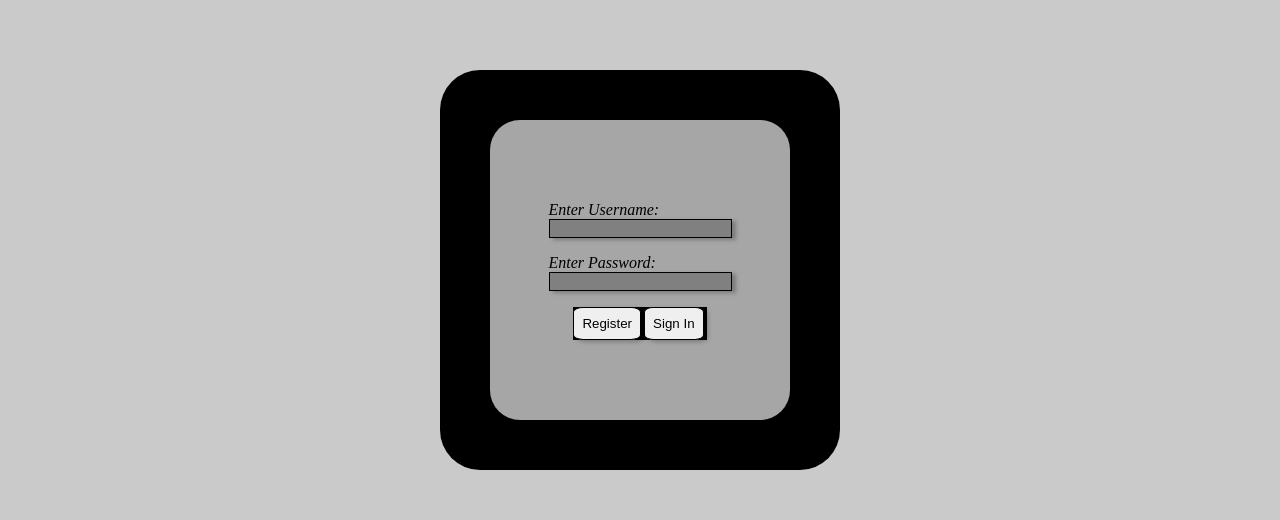
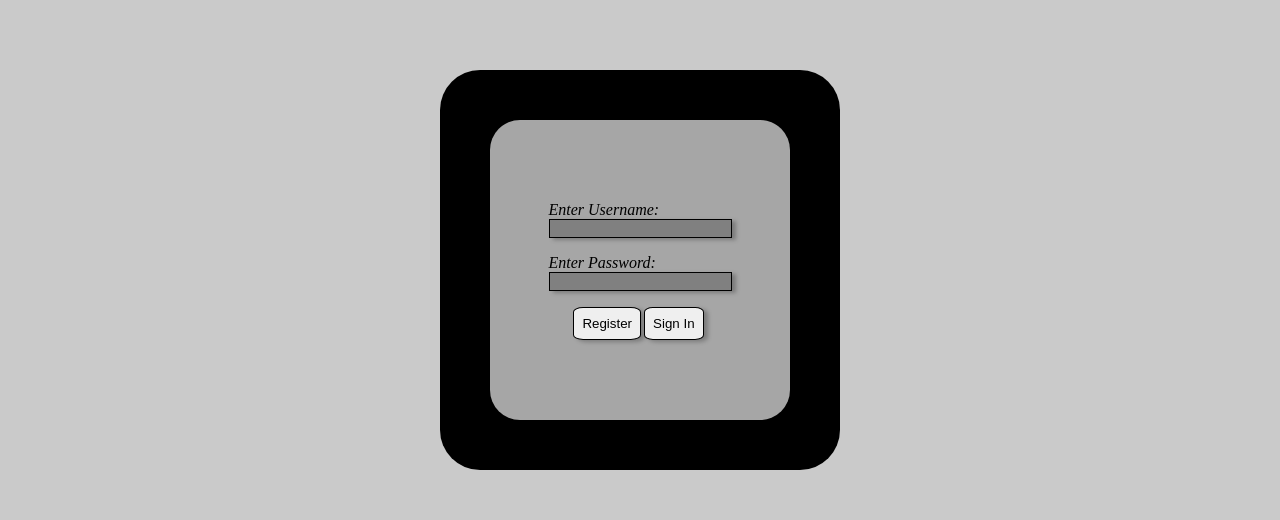
Before and after one commit to ukpabik/CryptoChat, a React (Vite) app in the folder cryptochat/: page /signin in a window 1280 px wide. Shown: the part 130-650 px from the top of the page. Built offline with nearby package versions, Linux system fonts and the light colour scheme.

Commit message:
Add feature that shows if user registered or logged in successfully

```diff
--- a/cryptochat/src/components/SignInBody.jsx
+++ b/cryptochat/src/components/SignInBody.jsx
@@ -1,79 +1,86 @@
-function SignInBody(){
+import axios from 'axios';
+import {React, useRef} from 'react'
 
- // ASYNC FUNCTION FOR HANDLING LOGIN
-  const handleLogin = async(e) => {
-
-    //PREVENTS DEFAULT FORM SUBMISSION
+function SignInBody() {
+  const errorMessageRef = useRef(null)
+  const successMessageRef = useRef(null)
+  // ASYNC FUNCTION FOR HANDLING LOGIN
+  const handleLogin = async (e) => {
+    // PREVENTS DEFAULT FORM SUBMISSION
     e.preventDefault();
 
-
-
-    //RETRIEVE VALUES OF USERNAME AND PASSWORD
+    // RETRIEVE VALUES OF USERNAME AND PASSWORD
     const username = e.target.username.value;
     const password = e.target.password.value;
     console.log(username);
 
     const action = e.nativeEvent.submitter.name;
+    const errorMessage = errorMessageRef.current;
+    const successMessage = successMessageRef.current;
+    try {
+      // Use axios to make the POST request
+      const response = await axios.post(`http://localhost:3000/${action}`, {
+        username,
+        password
+      });
 
-    try{
-      const response = await fetch(`http://localhost:3000/${action}`,{
-        method: 'POST',
-        headers:{
-          'Content-Type': 'application/json'
-        },
-        body: JSON.stringify({username, password})
-      })
+      if (response.status === 200) {
+        errorMessage.style.display = "none";
+        successMessage.style.display = "block";
+        const data = response.data;
 
-      if (response.ok){
-        const data = await response.json();
-
-        if (action === 'register'){
-          console.log('Successfully Registered')
+        if (action === 'register') {
+          successMessage.textContent = 'Successfully Registered';
         }
-        else{
-          console.log('Successfully Logged in')
+        else {
+          successMessage.textContent = 'Successfully Logged In';
           console.log("Token: ", data.token);
         }
       }
+    }
+    catch (error) {
 
+      errorMessage.style.display = "block";
+      successMessage.style.display = "none";
+      if (error.response) {
+        errorMessage.textContent = error.response.data.message;
+        console.error(error.response.data);
+      }
+      else {
+        errorMessage.textContent = error.message;
+        console.error("Error Message:", error.message);
+      }
     }
-    catch(e){
-      console.error("Cant handle request")
-    }
+  }
+
+  return (
+    <body>
+      <div className="login-flexbody">
+        <div className="login-box">
+
+          <form onSubmit={handleLogin} className="login-form">
+            <div className="login-field">
+              <label htmlFor="username">Enter Username: </label>
+              <input name="username" type="text" className="login-username" required />
+              <label htmlFor="password">Enter Password: </label>
+              <input name="password" type="password" className="login-username" required />
+            </div>
+            <div className="submit-button-div">
+              <div class = "button-container">
+                <input name="register" className="submit-button" type="submit" value="Register" />
+                <input name="signin" className="submit-button" type="submit" value="Sign In" />
+              </div>
 
 
-  }
-
-
-  return(
-    <body>
-      <div class = "login-flexbody">
-        <div class = "login-box">
-
-          <form onSubmit= {handleLogin} class = "login-form">
-            <div class = "login-field">
-              <label for= "username">Enter Username: </label>
-              <input name = "username" type = "text" class = "login-username" required />
-              <label for= "username">Enter Password: </label>
-              <input name = "password" type = "password" class = "login-username" required />
-              </div>
-            <div class = "submit-button-div">
-              <input name = "register" class = "submit-button" type = "submit" value = "Register" />
-              <input name = "signin" class = "submit-button" type = "submit" value = "Sign In" />
-
             </div>
-
+            <p class = "error-text" ref = {errorMessageRef}></p>
+            <p class = "success-text" ref = {successMessageRef}></p>
           </form>
 
         </div>
-
       </div>
     </body>
-
-
-
-
   )
 }
 
-export default SignInBody
+export default SignInBody;
--- a/cryptochat/src/components/style.css
+++ b/cryptochat/src/components/style.css
@@ -253,6 +253,7 @@ textarea::-webkit-scrollbar-thumb{
   height: 75%;
   border-radius: 10%;
   max-width: 25rem;
+  position:relative;
 }
 .login-form{
   display: flex;
@@ -261,6 +262,7 @@ textarea::-webkit-scrollbar-thumb{
   justify-content: space-evenly;
   align-items: center;
   max-width: 300px;
+
 }
 .login-field{
   display: flex;
@@ -294,7 +296,10 @@ textarea::-webkit-scrollbar-thumb{
 }
 
 .submit-button-div{
-  background-color:black;
+  display:flex;
+  flex-direction:column;
+  align-items: center;
+
 }
 
 
@@ -365,6 +370,19 @@ footer, header{
   color:black;
 }
 
+.error-text{
+  color:red;
+  display:none;
+  position:absolute;
+  bottom: 0;
+}
+
+.success-text{
+  color:rgb(9, 255, 0);
+  display:none;
+  position:absolute;
+  bottom: 0;
+}
 
 
 
--- a/cryptochat/src/server.js
+++ b/cryptochat/src/server.js
@@ -105,7 +105,7 @@ app.post('/register', async (req, res) => {
     //HASH THE PASSWORD
     const hashedPassword = bcrypt.hashSync(password, 10);
     await usersdb.run('INSERT INTO users (username, password) VALUES (?, ?)', [username, hashedPassword]);
-    res.status(201).json({ message: 'User registered successfully' });
+    res.status(200).json({ message: 'User registered successfully' });
   }
   catch (error) {
     if (error.code === 'SQLITE_CONSTRAINT') {
@@ -120,7 +120,7 @@ app.post('/signin', async (req, res) => {
   const { username, password } = req.body;
 
   if (!username || !password) {
-    return res.status(400).json({ message: 'Username and password are required' });
+    return res.status(402).json({ message: 'Username and password are required' });
   }
 
   try {
```
Also changed, not shown: 1 other file (tests, documents, lock files or other folders).
